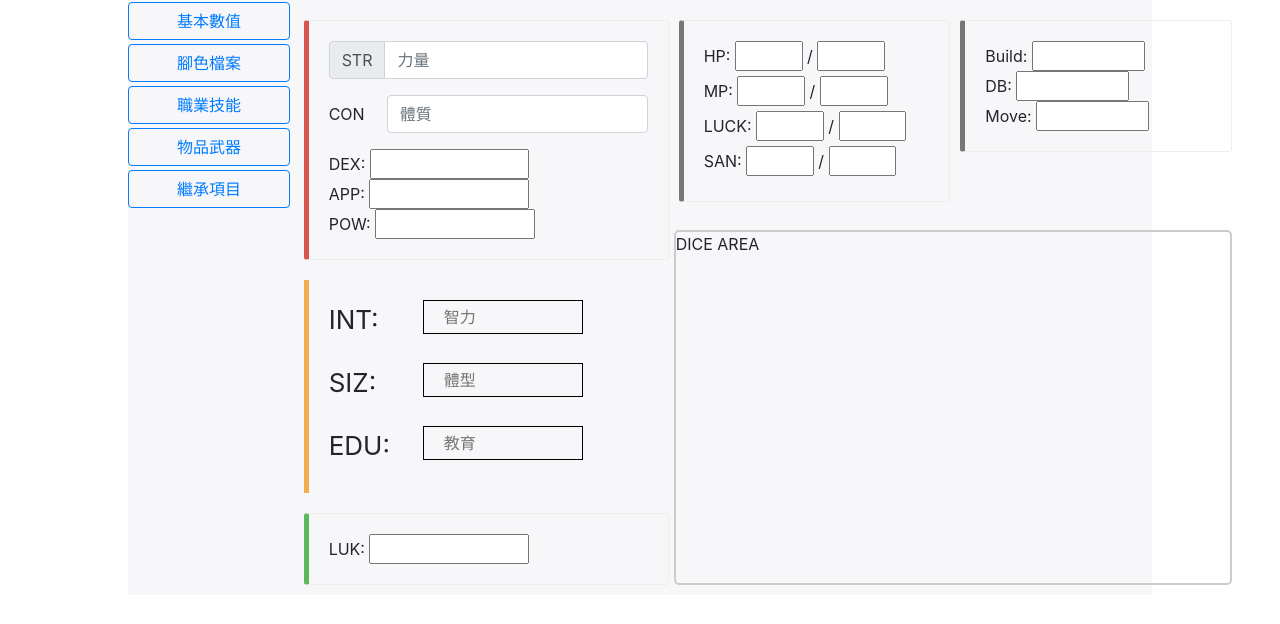
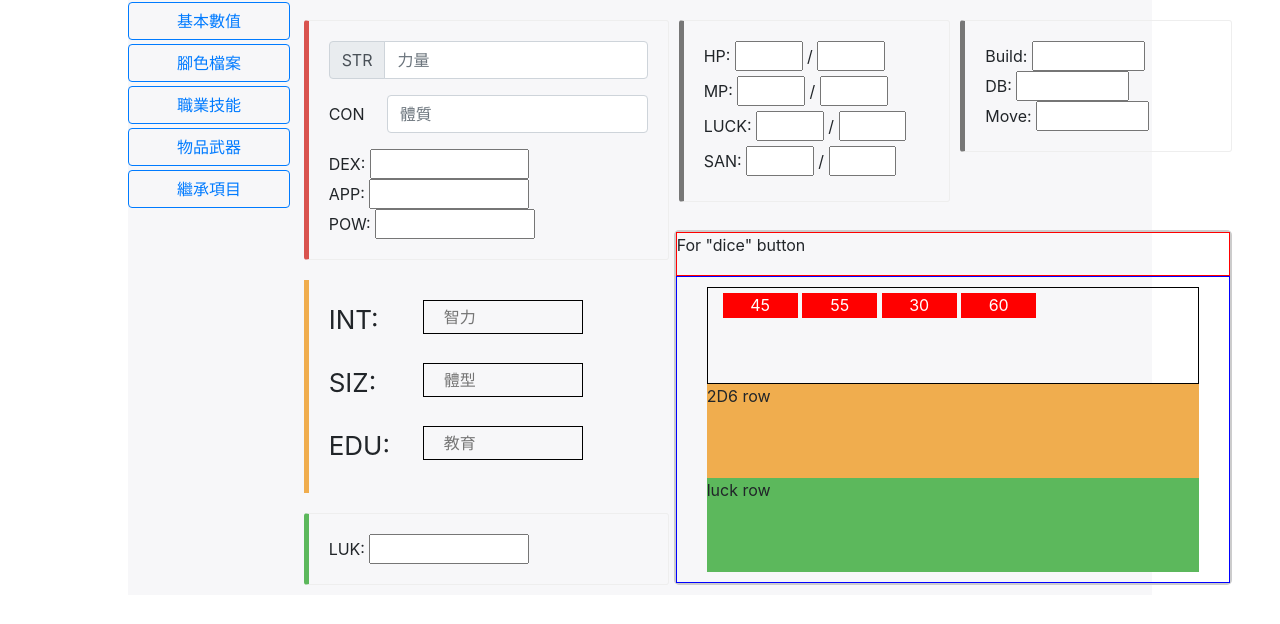
Before and after one commit to ntp890517/COC, a Django app: page /index/ in a window 1280 px wide. Shown: the part 56-680 px from the top of the page. Run offline with Django 3.2, Linux system fonts and the light colour scheme; some libraries are stand-ins or nearby versions.

Commit message:
draft of dice area

```diff
--- a/COC/Create_Character/templates/index.html
+++ b/COC/Create_Character/templates/index.html
@@ -102,7 +102,19 @@
                             Move: <input type="text" name="move" class="value-input"><br>
                         </div>
                 </div>
-                <div class="ba-grid-dice-area">DICE AREA</div>
+                <div class="ba-grid-dice-area">
+                    <div style="height: 50px; border: 1px solid red;">For "dice" button</div>
+                    <div style="padding-left: 5%; padding-right 5%; border: 1px solid blue; height: 100%; padding: 10px 30px;">
+                        <div style="border: 1px solid black; height: 34%; padding: 5px 15px;">
+                            <label style="background-color: red; width: 75px; height: 25px; text-align: center; color: white;">45</label>
+                            <label style="background-color: red; width: 75px; height: 25px; text-align: center; color: white;">55</label>
+                            <label style="background-color: red; width: 75px; height: 25px; text-align: center; color: white;">30</label>
+                            <label style="background-color: red; width: 75px; height: 25px; text-align: center; color: white;">60</label>
+                        </div>
+                        <div style="height: 33%; background-color: #f0ad4e;">2D6 row</div>
+                        <div style="height: 33%; background-color: #5cb85c;">luck row</div>
+                    </div>
+                </div>
             </div>
         </div>
     </div>
--- a/COC/static/css/style.css
+++ b/COC/static/css/style.css
@@ -60,6 +60,8 @@
     ba: base ability
 */
 .ba-grid-dice-area {
+    display:flex;
+    flex-direction:column;
     grid-area: d;
 
     margin-right: 5px;
```
